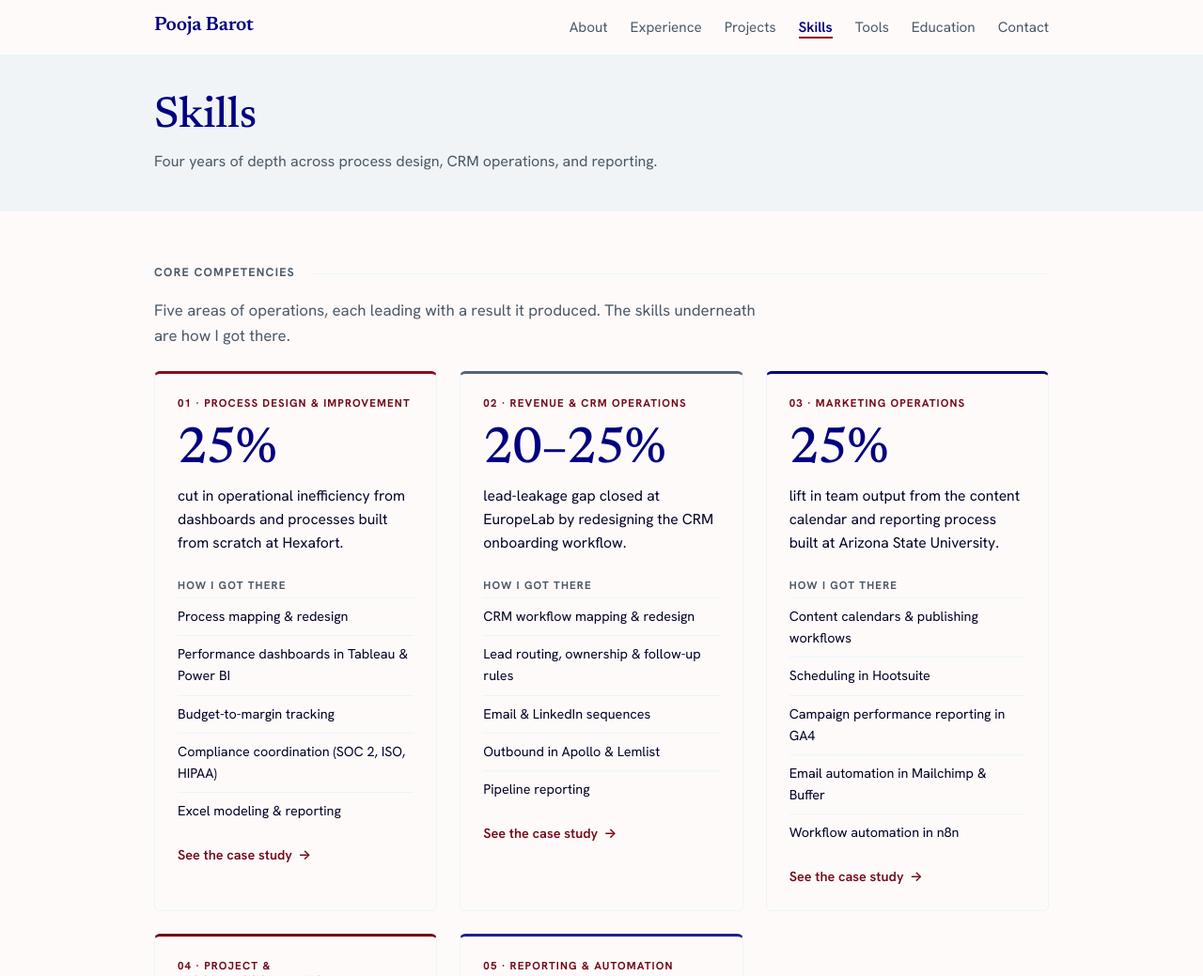
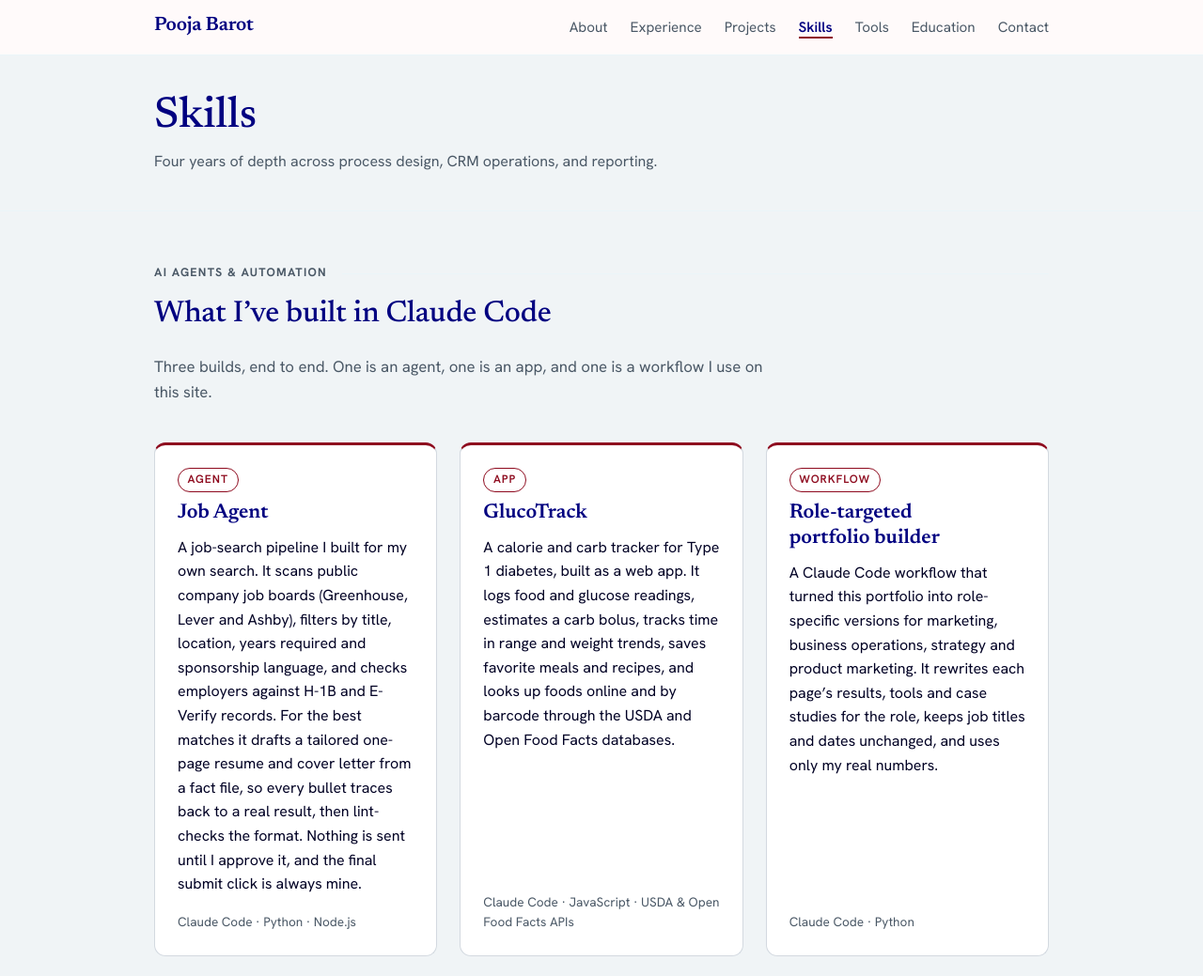
Before and after one commit to PoojaDBarot/pooja-portfolio-operations, a plain HTML site: page skills.html in a window 1280 px wide. Shown: the top 1039 px of the page at 94% size. Drawn offline with Linux system fonts and the light colour scheme.

Commit message:
feat(skills): lead with AI agents and automation
Adds an AI Agents section with Job Agent, GlucoTrack and the role-targeted
portfolio builder at the top of Skills, and moves AI & Automation to the
first category on Tools.

Co-Authored-By: Claude Sonnet 5.5 <noreply@anthropic.com>

```diff
--- a/skills.html
+++ b/skills.html
@@ -19,7 +19,7 @@
   <link rel="preconnect" href="https://fonts.gstatic.com" crossorigin />
   <link href="https://fonts.googleapis.com/css2?family=Hanken+Grotesk:wght@400;500;600;700&family=Newsreader:opsz,wght@6..72,400;6..72,500;6..72,600&display=swap" rel="stylesheet" />
   <link rel="icon" href="assets/favicon.svg" type="image/svg+xml" />
-  <link rel="stylesheet" href="styles.css?v=32" />
+  <link rel="stylesheet" href="styles.css?v=33" />
 </head>
 <body>
   <a class="skip-link" href="#main">Skip to main content</a>
@@ -47,6 +47,38 @@
       <div class="container">
         <h1>Skills</h1>
         <p>Four years of depth across process design, CRM operations, and reporting.</p>
+      </div>
+    </section>
+
+    <section class="section section-alt" id="agents">
+      <div class="container">
+        <p class="kicker reveal">
+          <span class="kicker-label">AI Agents &amp; Automation</span>
+        </p>
+        <h2 class="reveal">What I&rsquo;ve built in Claude Code</h2>
+        <p class="lede reveal">
+          Three builds, end to end. One is an agent, one is an app, and one is a workflow I use on this site.
+        </p>
+        <ul class="agent-grid">
+          <li class="agent-card reveal">
+            <p class="agent-type">Agent</p>
+            <h3>Job Agent</h3>
+            <p>A job-search pipeline I built for my own search. It scans public company job boards (Greenhouse, Lever and Ashby), filters by title, location, years required and sponsorship language, and checks employers against H-1B and E-Verify records. For the best matches it drafts a tailored one-page resume and cover letter from a fact file, so every bullet traces back to a real result, then lint-checks the format. Nothing is sent until I approve it, and the final submit click is always mine.</p>
+            <p class="agent-stack">Claude Code &middot; Python &middot; Node.js</p>
+          </li>
+          <li class="agent-card reveal">
+            <p class="agent-type">App</p>
+            <h3>GlucoTrack</h3>
+            <p>A calorie and carb tracker for Type 1 diabetes, built as a web app. It logs food and glucose readings, estimates a carb bolus, tracks time in range and weight trends, saves favorite meals and recipes, and looks up foods online and by barcode through the USDA and Open Food Facts databases.</p>
+            <p class="agent-stack">Claude Code &middot; JavaScript &middot; USDA &amp; Open Food Facts APIs</p>
+          </li>
+          <li class="agent-card reveal">
+            <p class="agent-type">Workflow</p>
+            <h3>Role-targeted portfolio builder</h3>
+            <p>A Claude Code workflow that turned this portfolio into role-specific versions for marketing, business operations, strategy and product marketing. It rewrites each page&rsquo;s results, tools and case studies for the role, keeps job titles and dates unchanged, and uses only my real numbers.</p>
+            <p class="agent-stack">Claude Code &middot; Python</p>
+          </li>
+        </ul>
       </div>
     </section>
 
--- a/styles.css
+++ b/styles.css
@@ -2329,3 +2329,11 @@ button:focus-visible {
 .case-dash-link { display: block; border: 1px solid color-mix(in srgb, var(--color-slate) 35%, white); border-radius: 14px; overflow: hidden; box-shadow: 0 8px 28px rgba(0, 0, 128, 0.08); background: #fff; }
 .case-dash-link img { display: block; width: 100%; height: auto; }
 .case-dash figcaption { margin-top: 0.6rem; font-size: 0.9rem; color: var(--color-slate-dark, #4a5b6c); }
+
+/* AI agents */
+.agent-grid { display: grid; grid-template-columns: repeat(auto-fit, minmax(280px, 1fr)); gap: var(--space-3); list-style: none; padding: 0; margin: var(--space-4) 0 0; }
+.agent-card { display: flex; flex-direction: column; gap: 0.6rem; padding: var(--space-3); background: #fff; border: 1px solid color-mix(in srgb, var(--color-slate) 30%, white); border-top: 3px solid var(--color-accent); border-radius: 12px; }
+.agent-card h3 { margin: 0; font-family: var(--font-heading); font-size: 1.35rem; color: var(--color-navy); }
+.agent-card p { margin: 0; }
+.agent-type { align-self: flex-start; font-size: 0.75rem; letter-spacing: 0.08em; text-transform: uppercase; font-weight: 600; color: var(--color-accent); border: 1px solid currentColor; border-radius: 999px; padding: 0.15rem 0.6rem; }
+.agent-stack { margin-top: auto !important; padding-top: 0.5rem; font-size: 0.85rem; color: var(--color-ink-muted); }
```
Also changed, not shown: about.html (+1 -1 lines), contact.html (+1 -1 lines), education.html (+1 -1 lines), experience.html (+1 -1 lines), index.html (+1 -1 lines), project-asu.html (+1 -1 lines), project-automation.html (+1 -1 lines), project-europelab.html (+1 -1 lines), project-festival.html (+1 -1 lines), project-hexafort.html (+1 -1 lines), projects.html (+1 -1 lines), tools.html (+42 -41 lines).
